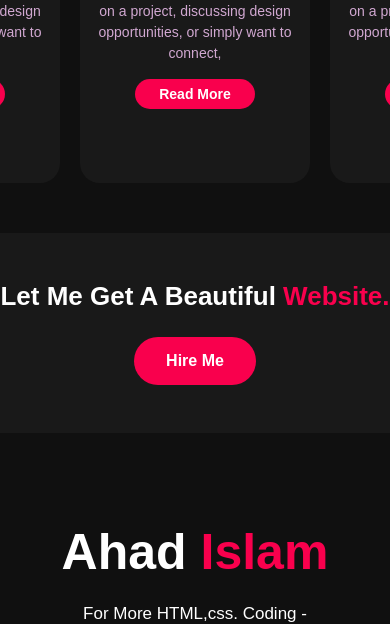
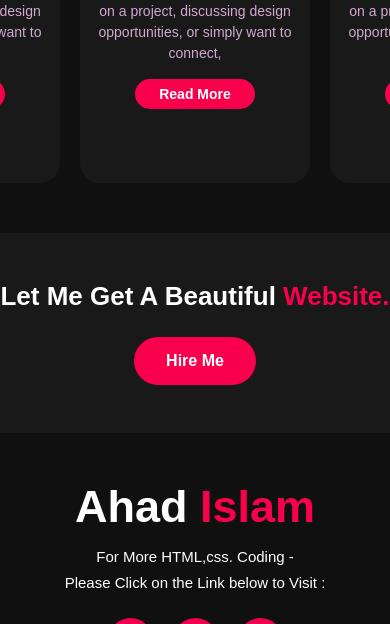
Before and after one commit to arinjim-191/Port_Ahad-islam, a plain HTML site: page index.html in a window 390 px wide. Shown: the part 1919-2543 px from the top of the page. Drawn offline with Linux system fonts and the light colour scheme.

Commit message:
800px Done

```diff
--- a/style.css
+++ b/style.css
@@ -447,6 +447,18 @@ footer .end {
             .contact-me p {
                 font-size: 26px;
             }
+            footer {
+                height: 300px;
+            }
+            footer p:nth-child(1) {
+                font-size: 45px;
+                margin-bottom: 11px;
+            }
+            footer p:nth-child(2) {
+
+                font-size: 15px;
+
+            }
 
 
 
```
